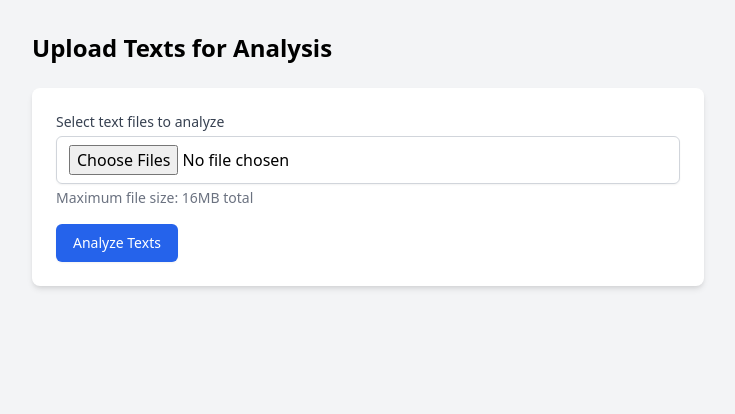
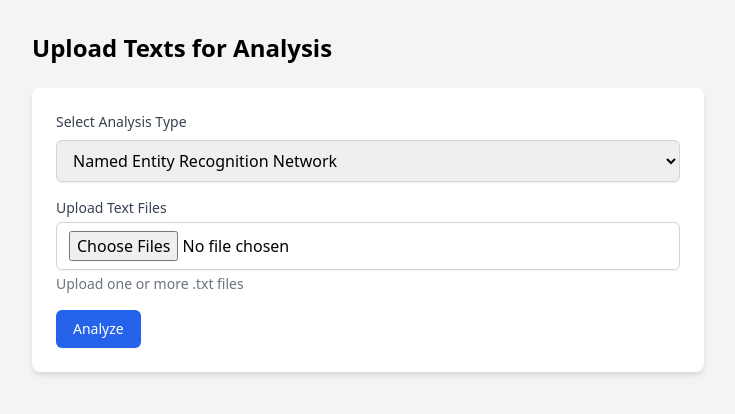
Before and after one commit to StergiosCha/NATS, a Flask app: page / in a window 1280 px wide. Shown: the part 60-474 px from the top of the page, without its empty margins (272-1007 px from the left). Run offline with Flask 2, Linux system fonts and the light colour scheme; some libraries are stand-ins or nearby versions.

Commit message:
feat: add upload template with analysis options

```diff
--- a/app/templates/upload.html
+++ b/app/templates/upload.html
@@ -5,17 +5,37 @@
 <div class="max-w-2xl mx-auto">
     <h2 class="text-2xl font-bold mb-6">Upload Texts for Analysis</h2>
 
-    {% if error %}
-    <div class="bg-red-100 border border-red-400 text-red-700 px-4 py-3 rounded mb-4">
-        {{ error }}
-    </div>
-    {% endif %}
-
     <div class="bg-white rounded-lg shadow-md p-6">
         <form action="/upload" method="post" enctype="multipart/form-data" class="space-y-4">
+            <!-- Analysis Type Selection -->
+            <div>
+                <label class="block text-sm font-medium text-gray-700 mb-2">
+                    Select Analysis Type
+                </label>
+                <select name="analysis_type"
+                        class="mt-1 block w-full px-3 py-2 border border-gray-300 rounded-md shadow-sm">
+                    <option value="NER">Named Entity Recognition Network</option>
+                    <option value="Doc2Vec">Document Embeddings</option>
+                    <option value="Word2Vec">Word Embeddings</option>
+                </select>
+            </div>
+
+            <!-- Reduction Type Selection (for embeddings) -->
+            <div id="reduction_options" class="hidden">
+                <label class="block text-sm font-medium text-gray-700 mb-2">
+                    Select Dimension Reduction
+                </label>
+                <select name="reduction_type"
+                        class="mt-1 block w-full px-3 py-2 border border-gray-300 rounded-md shadow-sm">
+                    <option value="PCA">PCA</option>
+                    <option value="TSNE">t-SNE</option>
+                </select>
+            </div>
+
+            <!-- File Upload -->
             <div>
                 <label class="block text-sm font-medium text-gray-700">
-                    Select text files to analyze
+                    Upload Text Files
                 </label>
                 <input type="file"
                        name="files"
@@ -23,16 +43,27 @@
                        accept=".txt"
                        class="mt-1 block w-full px-3 py-2 border border-gray-300 rounded-md shadow-sm"
                        required>
-                <p class="mt-1 text-sm text-gray-500">Maximum file size: 16MB total</p>
+                <p class="mt-1 text-sm text-gray-500">Upload one or more .txt files</p>
             </div>
 
             <div class="flex gap-4">
                 <button type="submit"
                         class="inline-flex justify-center py-2 px-4 border border-transparent shadow-sm text-sm font-medium rounded-md text-white bg-blue-600 hover:bg-blue-700">
-                    Analyze Texts
+                    Analyze
                 </button>
             </div>
         </form>
     </div>
 </div>
+
+<script>
+document.querySelector('select[name="analysis_type"]').addEventListener('change', function() {
+    const reductionOptions = document.getElementById('reduction_options');
+    if (this.value === 'Doc2Vec' || this.value === 'Word2Vec') {
+        reductionOptions.classList.remove('hidden');
+    } else {
+        reductionOptions.classList.add('hidden');
+    }
+});
+</script>
 {% endblock %}
```
